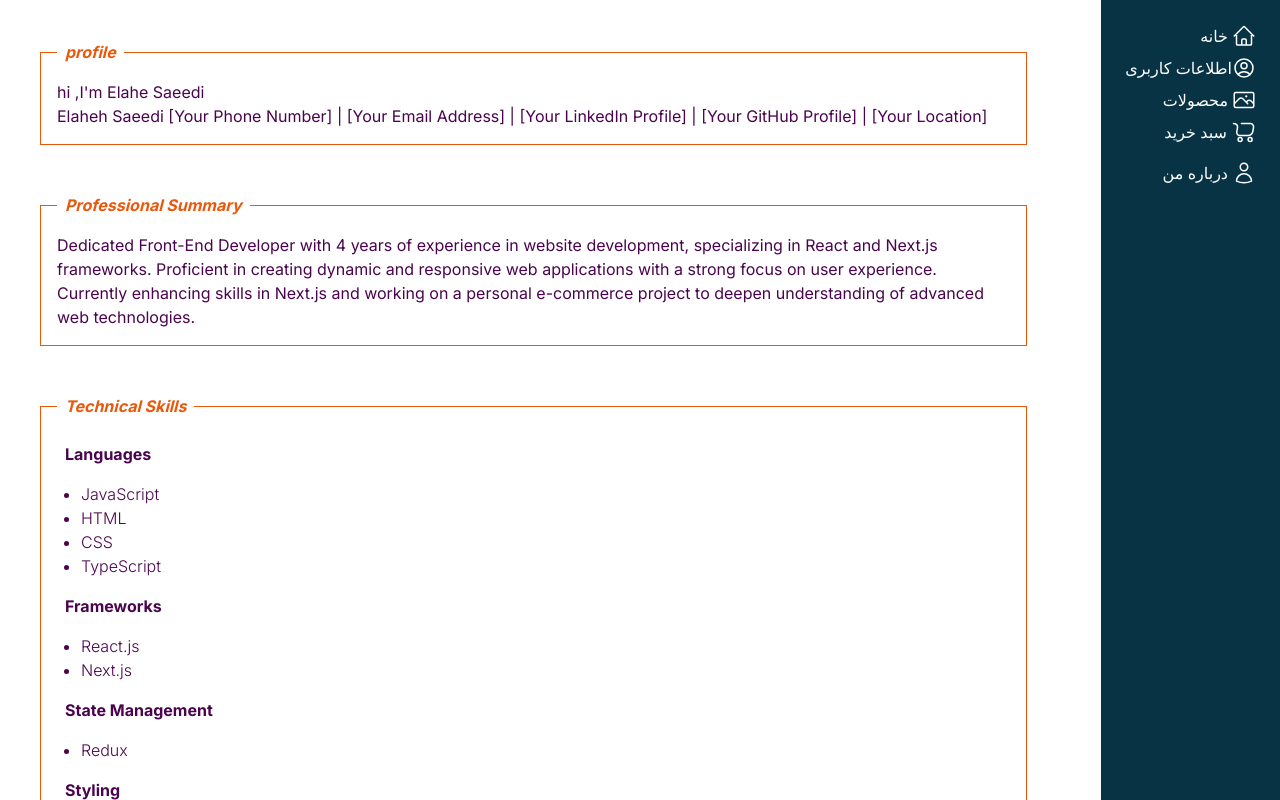
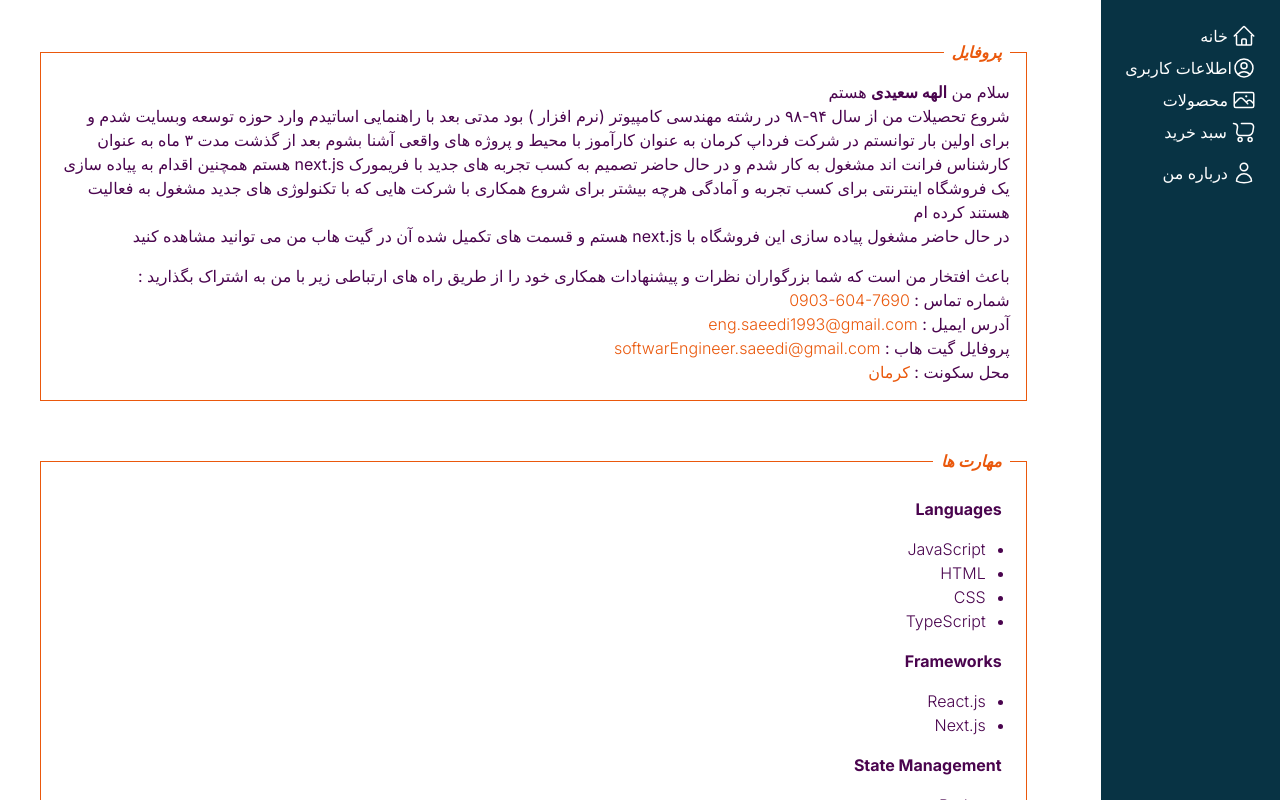
Before and after one commit to elisaeidi/digimall, a Next.js app: page /aboatMe in a window 1280 px wide. Shown: the top 800 px of the page. Built offline with nearby package versions, Linux system fonts and the light colour scheme.

Commit message:
create success page

```diff
--- a/src/app/aboatMe/page.js
+++ b/src/app/aboatMe/page.js
@@ -1,26 +1,51 @@
 import Image from "next/image";
+import Link from "next/link";
 
 export default function Aboat() {
+    const startYear=94;
+    const endYear=98;
+    const nintynine = 99;
+    const time = 3;
     return (
-        <div className="flex-1 flex flex-col  text--cyan-950 p-4">
+        <div dir="rtl" className="flex-1 flex flex-col  text--cyan-950 p-4">
             {/* <Image className='rounded-full' width={100} height={100} src="/images/Elahe_Saeedi.jpg" /> */}
 
             {/* profile */}
             <fieldset className="border border-orange-600 p-4 m-6">
-                <legend className="italic text-base font-bold px-2 text-orange-600">profile</legend>
-                <h1>hi ,I'm Elahe Saeedi</h1>
-                <p>Elaheh Saeedi
-                    [Your Phone Number] | [Your Email Address] | [Your LinkedIn Profile] | [Your GitHub Profile] | [Your Location]</p>
+                <legend className="italic text-base font-bold px-2 text-orange-600">پروفایل</legend>
+
+                {/* <p>Elaheh Saeedi</p>
+                <p>you can conenction to Me by</p>
+                <p><span>Phone Number : </span><span className="font-light text-base">09036047690</span></p>
+                <p><span>Email Address : </span><span className="font-light text-base">eng.saeedi1993@gmail.com</span></p>
+                <p><span>GitHub Profile : </span><span className="font-light text-base">softwarEngineer.saeedi@gmail.com</span></p>
+                <p><span>Location : </span><span className="font-light text-base">Kerman,Iran</span></p> */}
+                {/* [Your LinkedIn Profile]  */}
+                <p>سلام من <strong>الهه سعیدی</strong> هستم</p>
+                {/*
+                 */}
+                 <span>{`شروع تحصیلات من از سال ${startYear.toLocaleString("fa")}-${endYear.toLocaleString("fa")} در رشته مهندسی کامپیوتر (نرم افزار ) بود`}</span>
+                 <span>{` مدتی بعد با راهنمایی اساتیدم وارد حوزه توسعه وبسایت شدم و برای اولین بار توانستم در شرکت فرداپ کرمان به عنوان کارآموز با محیط و پروژه های واقعی آشنا بشوم  بعد از  گذشت `}</span>
+                 <span>{`مدت ${time.toLocaleString("fa")} ماه به عنوان کارشناس فرانت اند مشغول به کار شدم `}</span>
+                 <span>و در حال حاضر تصمیم به کسب تجربه های جدید با فریمورک next.js هستم </span>
+                 <span>همچنین اقدام به پیاده سازی یک فروشگاه اینترنتی برای کسب تجربه و آمادگی هرچه بیشتر برای شروع همکاری با شرکت هایی که با تکنولوژی های جدید مشغول به فعالیت هستند کرده ام </span>
+                <p>در حال حاضر مشغول پیاده سازی این فروشگاه با next.js هستم و قسمت های تکمیل شده آن در گیت هاب من می توانید مشاهده کنید</p>
+                <p className="mt-4">باعث افتخار من است که شما بزرگواران نظرات و پیشنهادات همکاری خود را از طریق راه های ارتباطی زیر با من به اشتراک بگذارید :</p>
+                <p><span>شماره تماس : </span><span dir="rtl" className="font-light text-base text-orange-600">0903-604-7690</span></p>
+                <p><span>آدرس ایمیل : </span><span className="font-light text-base text-orange-600"><Link href="eng.saeedi1993@gmail.com">eng.saeedi1993@gmail.com</Link></span></p>
+                <p><span>پروفایل گیت هاب : </span><span className="font-light text-base text-orange-600"><Link href="https://github.com/elisaeidi/digimall.git">softwarEngineer.saeedi@gmail.com</Link></span></p>
+                <p><span>محل سکونت : </span><span className="font-light text-base text-orange-600">کرمان</span></p>
+                {/* [Your LinkedIn Profile]  */}
 
             </fieldset>
             {/* Professional Summary */}
-            <fieldset className="border border-orange-600 p-4 m-6">
+            {/* <fieldset className="border border-orange-600 p-4 m-6">
                 <legend className="italic text-base font-bold px-2 text-orange-600">Professional Summary</legend>
                 <p> Dedicated Front-End Developer with 4 years of experience in website development, specializing in React and Next.js frameworks. Proficient in creating dynamic and responsive web applications with a strong focus on user experience. Currently enhancing skills in Next.js and working on a personal e-commerce project to deepen understanding of advanced web technologies.</p>
-            </fieldset>
+            </fieldset> */}
             {/* Technical Skills  */}
             <fieldset className="border border-orange-600 p-4 m-6">
-                <legend className="italic text-base font-bold px-2 text-orange-600">Technical Skills </legend>
+                <legend className="italic text-base font-bold px-2 text-orange-600">مهارت ها</legend>
                 <ul className="list-none p-2">
                     <li className="font-bold">Languages
                         <ul className="list-disc font-light text-base p-4">
@@ -50,7 +75,7 @@ export default function Aboat() {
                 </ul>
             </fieldset>
             {/* Professional Experience */}
-            <fieldset className="border border-orange-600 p-4 m-6">
+            {/* <fieldset className="border border-orange-600 p-4 m-6">
                 <legend className="italic text-base font-bold px-2 text-orange-600">Professional Experience</legend>
                 <p>
                     Professional Experience
@@ -64,7 +89,7 @@ export default function Aboat() {
                     Conducted code reviews and provided mentorship to junior developers.
                 </p>
 
-            </fieldset>
+            </fieldset> */}
         </div>
     )
 
--- a/src/app/success/page.js
+++ b/src/app/success/page.js
@@ -1,5 +1,17 @@
-export default function Success(){
+import Link from "next/link";
+
+export default function Success() {
     return (
-        <div>success</div>
+        <div className="flex-1 flex flex-row justify-center items-center">
+            <div className=" border border-blue-500 rounded-lg p-20">
+                <div>
+                    <p className="text-green-500 font-bold text-base">پرداخت با موفقیت اتجام شد </p>
+                    <p className="text-gray-400 mt-4 text-sm"><span>کد رهگیری : </span> <span>123456789</span></p>
+                </div>
+                <button className="bg-blue-500 text-white border border-blue-500 rounded-lg px-4 mt-4 flex flex-row justify-end">
+                    <Link href="/home">تایید</Link>
+                </button>
+            </div>
+        </div>
     )
 }
```
